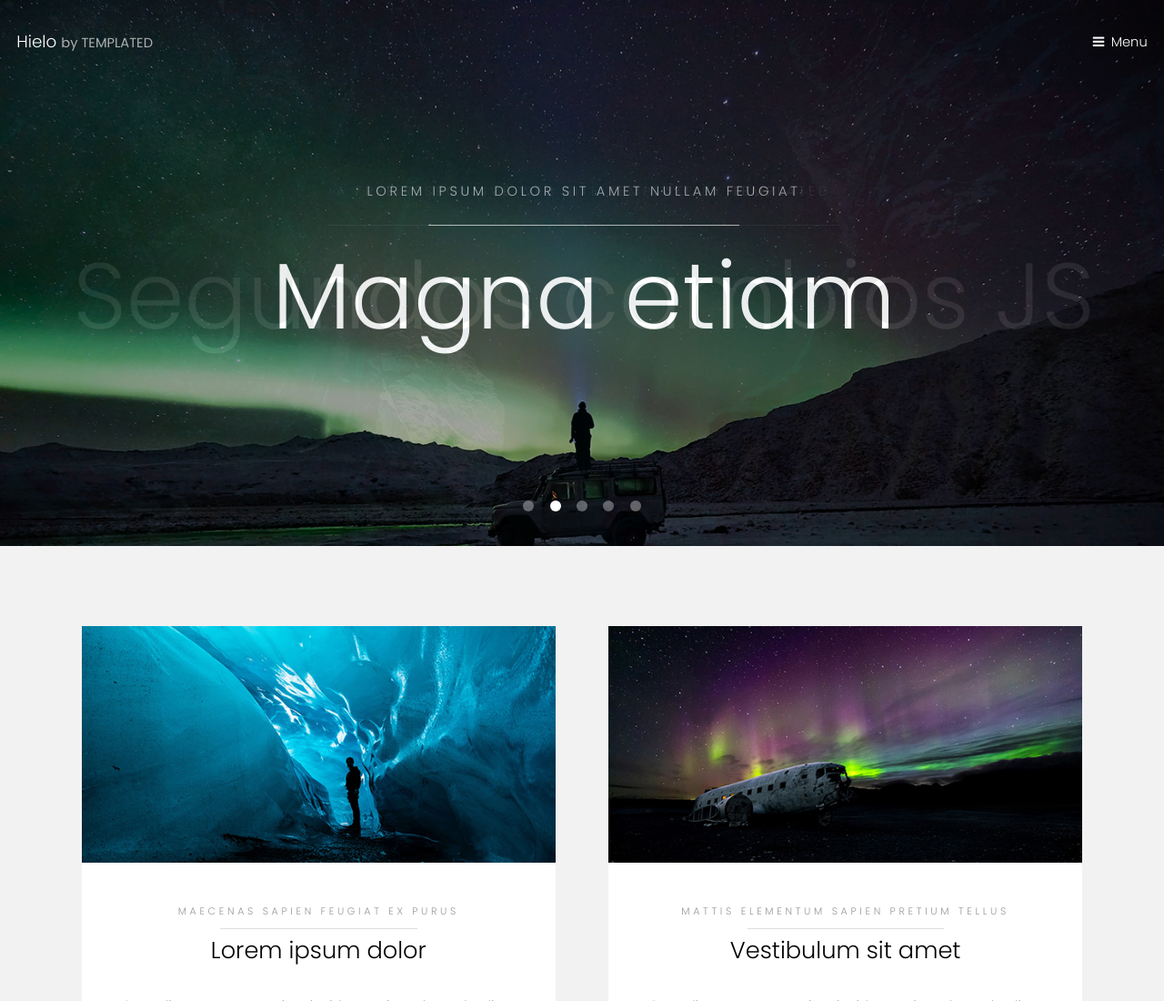
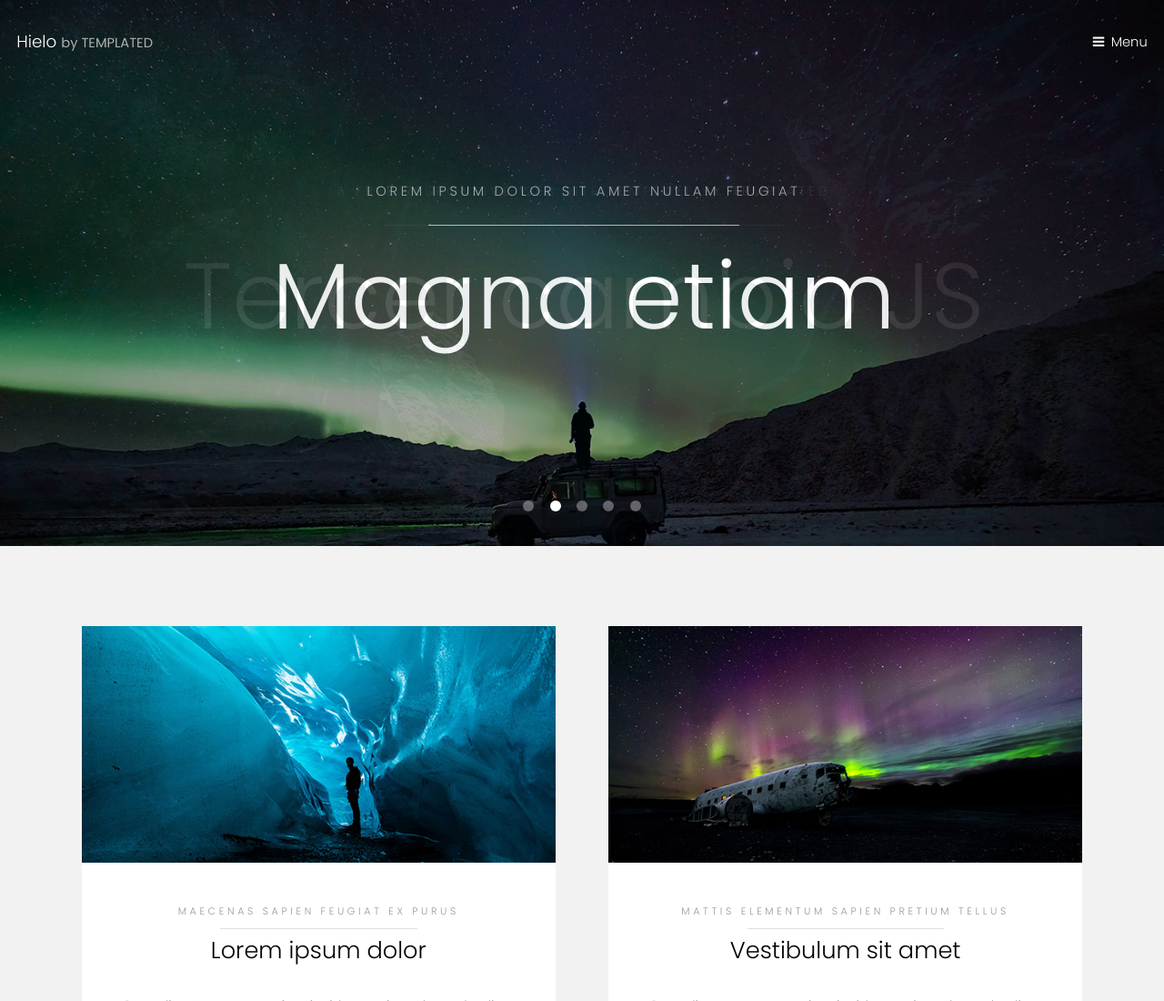
Before and after one commit to MacaPerez/templated-hielo-v2, a plain HTML site: page index.html in a window 1280 px wide. Shown: the top 1100 px of the page at 91% size. Drawn offline with Linux system fonts and the light colour scheme.

```diff
--- a/index.html
+++ b/index.html
@@ -35,7 +35,7 @@
 					<div class="inner">
 						<header>
 							<p>A free responsive web site template by <a href="https://templated.co">TEMPLATED</a></p>
-							<h2>Segundos cambios JS</h2>
+							<h2>Tercer cambio JS</h2>
 						</header>
 					</div>
 				</article>
```
Also changed, not shown: assets/js/jquery.scrollex.min.js (+0 -1 lines).
